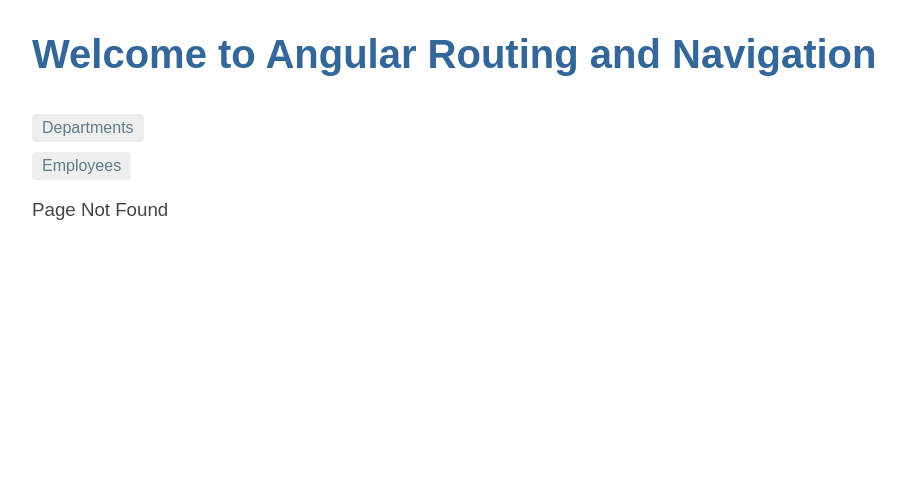
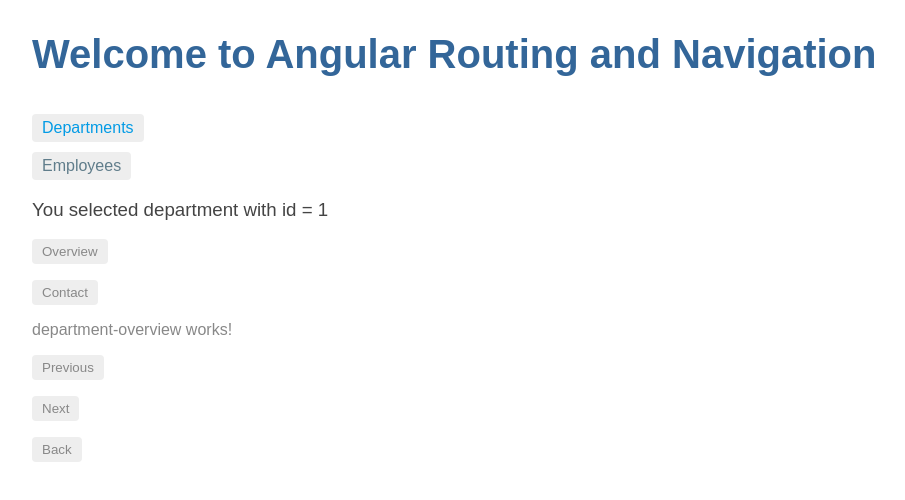
Before and after one commit to raj1020/angular-routing, an Angular app: page /department-list/1/overview in a window 1280 px wide. Before the commit this address had no page. Shown: the top 500 px of the page, without its empty margins (0-905 px from the left). Built offline with nearby package versions, Linux system fonts and the light colour scheme.

Commit message:
added two new components and child routes

```diff
--- a/src/app/app-routing.module.ts
+++ b/src/app/app-routing.module.ts
@@ -5,10 +5,21 @@
 import {EmployeeListComponent} from './employee-list/employee-list.component';
 import {PageNotFoundComponent} from './page-not-found/page-not-found.component';
 import { DepartmentDetailComponent } from './department-detail/department-detail.component';
+import { DepartmentOverviewComponent } from './department-overview/department-overview.component';
+import { DepartmentContactComponent } from './department-contact/department-contact.component';
 
 const routes: Routes = [
   {path: 'department-list', component: DepartmentListComponent},
-  {path: 'department-list/:id', component: DepartmentDetailComponent},
+  {path: 'department-list/:id',
+  component: DepartmentDetailComponent,
+  children: [
+    { path: 'overview', component: DepartmentOverviewComponent },
+    {path: 'contact', component: DepartmentContactComponent}
+
+  ]
+
+},
+
   {path: 'employees', component: EmployeeListComponent},
   { path: '',   redirectTo: '/department-list', pathMatch: 'full' },
   {path: "**", component: PageNotFoundComponent}
@@ -19,4 +30,10 @@
   exports: [RouterModule]
 })
 export class AppRoutingModule { }
-export const routingComponents = [DepartmentListComponent, EmployeeListComponent, DepartmentDetailComponent, PageNotFoundComponent];
+export const routingComponents = [DepartmentListComponent,
+  EmployeeListComponent,
+  DepartmentDetailComponent,
+  PageNotFoundComponent,
+  DepartmentOverviewComponent,
+  DepartmentContactComponent
+];
--- a/src/app/app.component.html
+++ b/src/app/app.component.html
@@ -17,7 +17,7 @@
   </div>
 
   <nav>
-    <div><a routerLink= "/departments" routerLinkActive = "active">Departments</a></div>
+    <div><a routerLink= "/department-list" routerLinkActive = "active">Departments</a></div>
     <div><a routerLink = "/employees" routerLinkActive= "active">Employees</a></div>
 
 
--- a/src/app/app.module.ts
+++ b/src/app/app.module.ts
@@ -5,6 +5,8 @@
 import { AppComponent } from './app.component';
 import { PageNotFoundComponent } from './page-not-found/page-not-found.component';
 import { DepartmentDetailComponent } from './department-detail/department-detail.component';
+import { DepartmentOverviewComponent } from './department-overview/department-overview.component';
+import { DepartmentContactComponent } from './department-contact/department-contact.component';
 
 
 @NgModule({
@@ -12,7 +14,9 @@
     AppComponent,
     routingComponents,
     PageNotFoundComponent,
-    DepartmentDetailComponent
+    DepartmentDetailComponent,
+    DepartmentOverviewComponent,
+    DepartmentContactComponent
   ],
   imports: [
     BrowserModule,
--- /dev/null
+++ b/src/app/department-contact/department-contact.component.ts
@@ -0,0 +1,19 @@
+import { Component, OnInit } from '@angular/core';
+
+@Component({
+  selector: 'app-department-contact',
+  template: `
+    <p>
+      department-contact works!
+    </p>
+  `,
+  styles: []
+})
+export class DepartmentContactComponent implements OnInit {
+
+  constructor() { }
+
+  ngOnInit(): void {
+  }
+
+}
--- a/src/app/department-detail/department-detail.component.ts
+++ b/src/app/department-detail/department-detail.component.ts
@@ -5,8 +5,21 @@
   selector: 'app-department-detail',
   template: `
    <h3>You selected department with id = {{departmentId}}</h3>
-   <a (click) = "goPrevious()" >Previous   </a>
-   <a (click)="goNext()">   Next</a>
+
+   <p>
+      <button (click)="showOverview()" >Overview</button>
+   </p>
+   <p>
+    <button (click)="showContact()" >Contact</button>
+  </p>
+
+   <router-outlet></router-outlet>
+   <p>
+    <button (click) = "goPrevious()" >Previous   </button>
+   </p>
+   <p>
+    <button (click)="goNext()">   Next</button>
+   </p>
 
    <div>
     <button (click) = "gotoDepartments()">Back</button>
@@ -53,4 +66,13 @@
 
   }
 
+  showOverview () {
+    this.router.navigate(['overview'], {relativeTo: this.route})
+
+  }
+  showContact () {
+    this.router.navigate(['contact'], {relativeTo: this.route} )
+
+  }
+
 }
--- /dev/null
+++ b/src/app/department-overview/department-overview.component.ts
@@ -0,0 +1,19 @@
+import { Component, OnInit } from '@angular/core';
+
+@Component({
+  selector: 'app-department-overview',
+  template: `
+    <p>
+      department-overview works!
+    </p>
+  `,
+  styles: []
+})
+export class DepartmentOverviewComponent implements OnInit {
+
+  constructor() { }
+
+  ngOnInit(): void {
+  }
+
+}
```
Also changed, not shown: 2 other files (tests, documents, lock files or other folders).
